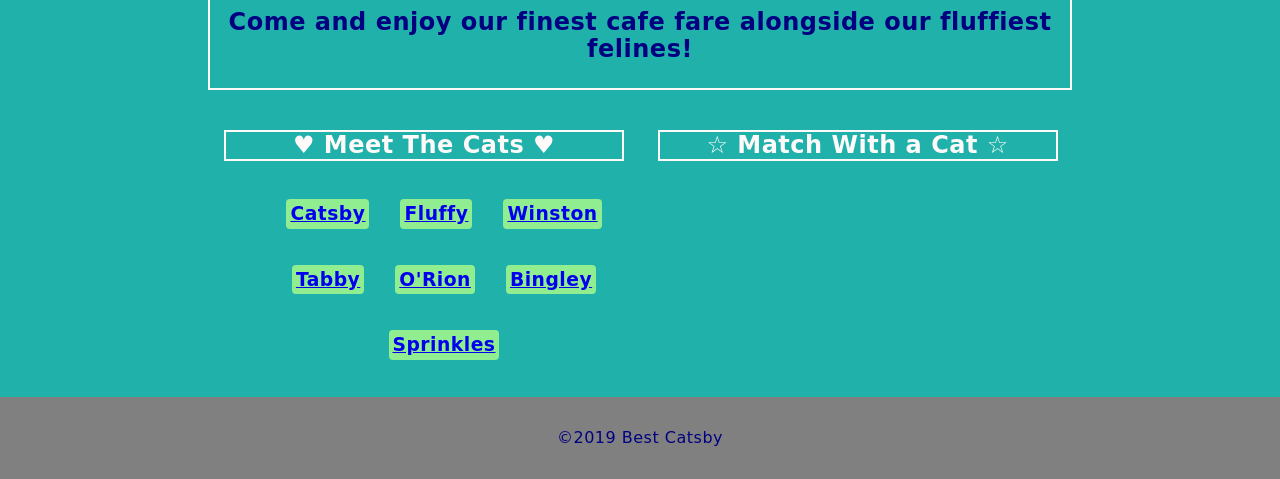
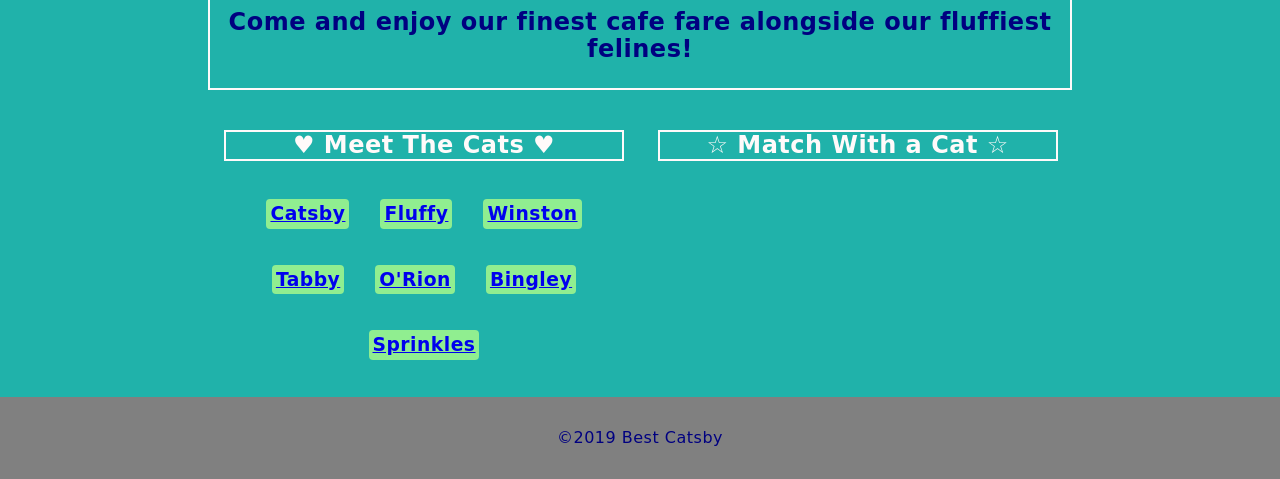
Before and after one commit to wawinchester/the-great-catsby, a plain HTML site: page index.html in a window 1280 px wide. Shown: the part 405-884 px from the top of the page. Drawn offline with Linux system fonts and the light colour scheme.

Commit message:
fixed the padding on the links

```diff
--- a/css/main.css
+++ b/css/main.css
@@ -31,7 +31,9 @@ body {
   background-color: gray;
   font-family: cursive, Helvetica, "Trebuchet MS", Verdana, sans-serif;
 }
-
+.meet-cats {
+  padding-left: 0;
+}
 /* containers */
 
 * {
```
